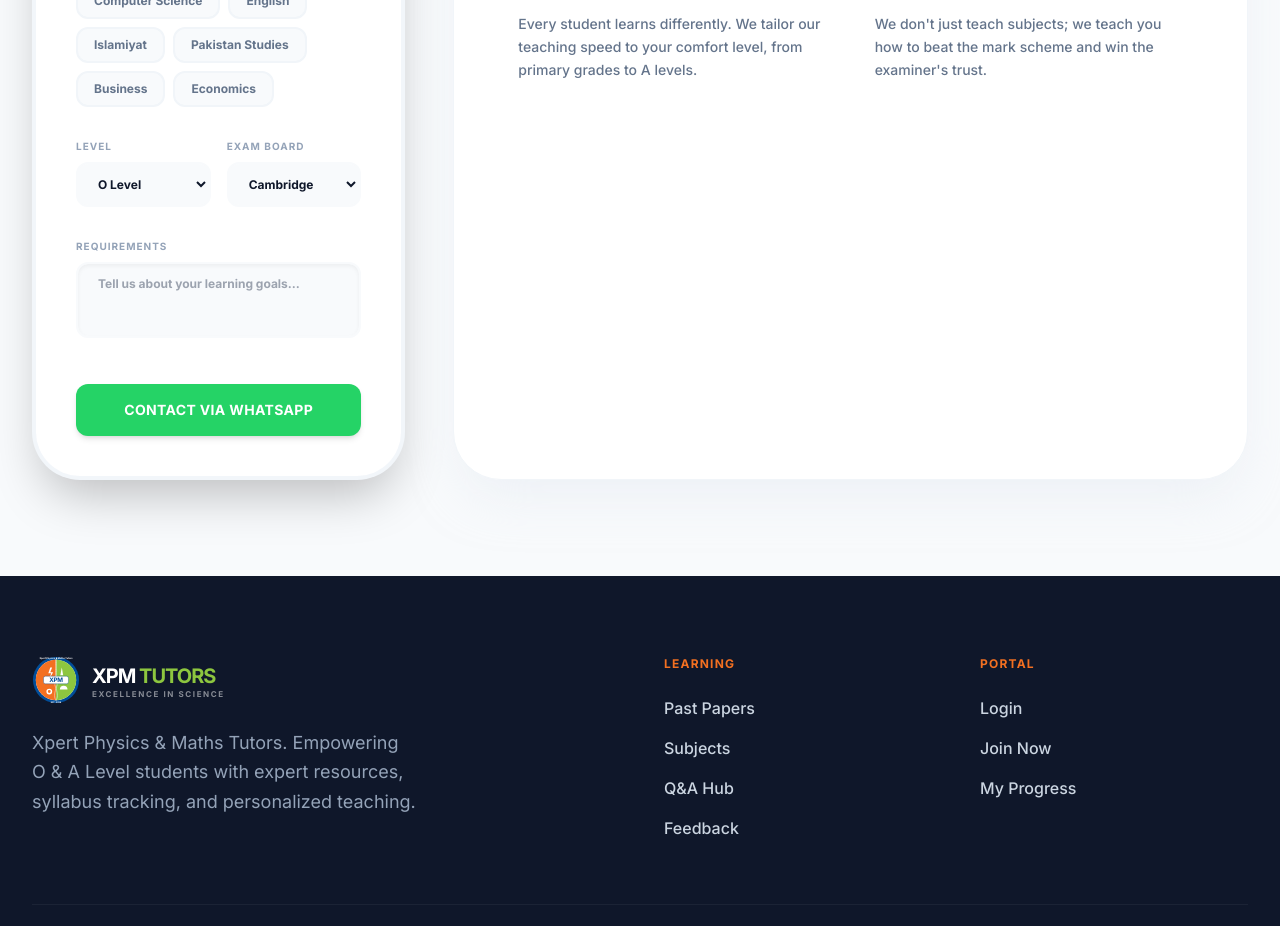
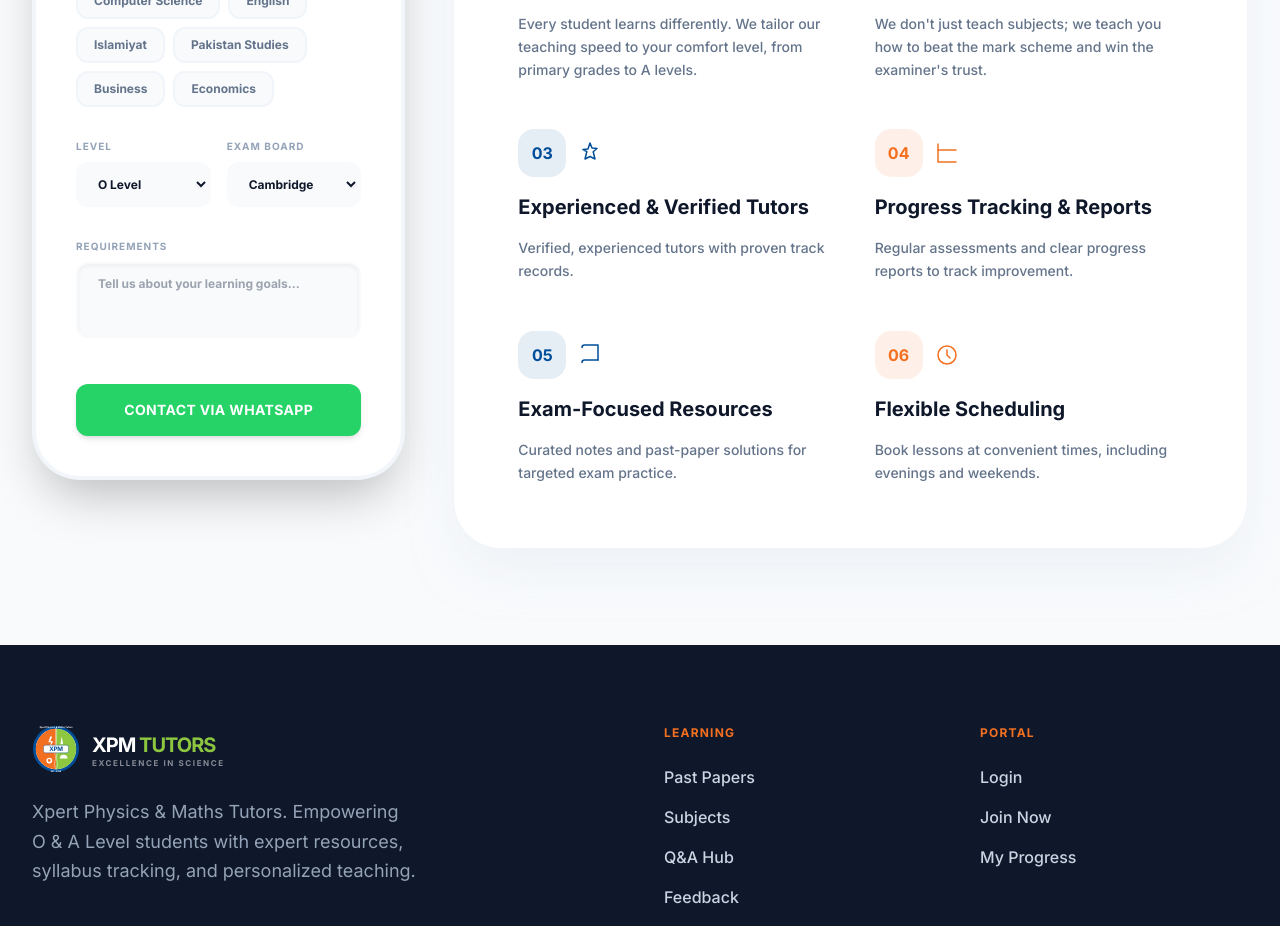
Before and after one commit to zebester7/XPM2, a React (Vite) app: page /#/hire-teacher in a window 1280 px wide. Shown: the part 780-1706 px from the top of the page. Built offline with nearby package versions, Linux system fonts and the light colour scheme.

Commit message:
teachers panel updated

```diff
--- a/pages/HireTeacherPage.tsx
+++ b/pages/HireTeacherPage.tsx
@@ -158,6 +158,38 @@ const HireTeacherPage: React.FC<HireTeacherPageProps> = ({ user }) => {
                   <h4 className="text-xl font-black text-slate-900">A* Exam Techniques</h4>
                   <p className="text-slate-500 font-medium leading-relaxed text-sm">We don't just teach subjects; we teach you how to beat the mark scheme and win the examiner's trust.</p>
                 </div>
+                <div className="space-y-4">
+                  <div className="flex items-center gap-3">
+                    <div className="w-12 h-12 bg-xpm-blue/10 text-xpm-blue rounded-2xl flex items-center justify-center font-black">03</div>
+                    <svg className="w-6 h-6 text-xpm-blue" viewBox="0 0 24 24" fill="none" stroke="currentColor" strokeWidth="1.5" strokeLinecap="round" strokeLinejoin="round"><path d="M12 2l2 5 5 .5-3.8 3.2L17 18l-5-2.5L7 18l1.8-7.3L5 8.5 10 8z" /></svg>
+                  </div>
+                  <h4 className="text-xl font-black text-slate-900">Experienced & Verified Tutors</h4>
+                  <p className="text-slate-500 font-medium leading-relaxed text-sm">Verified, experienced tutors with proven track records.</p>
+                </div>
+                <div className="space-y-4">
+                  <div className="flex items-center gap-3">
+                    <div className="w-12 h-12 bg-xpm-orange/10 text-xpm-orange rounded-2xl flex items-center justify-center font-black">04</div>
+                    <svg className="w-6 h-6 text-xpm-orange" viewBox="0 0 24 24" fill="none" stroke="currentColor" strokeWidth="1.5" strokeLinecap="round" strokeLinejoin="round"><path d="M3 3v18h18" /><path d="M3 9h18" /></svg>
+                  </div>
+                  <h4 className="text-xl font-black text-slate-900">Progress Tracking & Reports</h4>
+                  <p className="text-slate-500 font-medium leading-relaxed text-sm">Regular assessments and clear progress reports to track improvement.</p>
+                </div>
+                <div className="space-y-4">
+                  <div className="flex items-center gap-3">
+                    <div className="w-12 h-12 bg-xpm-blue/10 text-xpm-blue rounded-2xl flex items-center justify-center font-black">05</div>
+                    <svg className="w-6 h-6 text-xpm-blue" viewBox="0 0 24 24" fill="none" stroke="currentColor" strokeWidth="1.5" strokeLinecap="round" strokeLinejoin="round"><path d="M4 19.5A2.5 2.5 0 016.5 17H20" /><path d="M4 4.5A2.5 2.5 0 016.5 2H20v15" /></svg>
+                  </div>
+                  <h4 className="text-xl font-black text-slate-900">Exam-Focused Resources</h4>
+                  <p className="text-slate-500 font-medium leading-relaxed text-sm">Curated notes and past-paper solutions for targeted exam practice.</p>
+                </div>
+                <div className="space-y-4">
+                  <div className="flex items-center gap-3">
+                    <div className="w-12 h-12 bg-xpm-orange/10 text-xpm-orange rounded-2xl flex items-center justify-center font-black">06</div>
+                    <svg className="w-6 h-6 text-xpm-orange" viewBox="0 0 24 24" fill="none" stroke="currentColor" strokeWidth="1.5" strokeLinecap="round" strokeLinejoin="round"><circle cx="12" cy="12" r="9" /><path d="M12 7v5l3 3" /></svg>
+                  </div>
+                  <h4 className="text-xl font-black text-slate-900">Flexible Scheduling</h4>
+                  <p className="text-slate-500 font-medium leading-relaxed text-sm">Book lessons at convenient times, including evenings and weekends.</p>
+                </div>
               </div>
             </div>
           </div>
```
